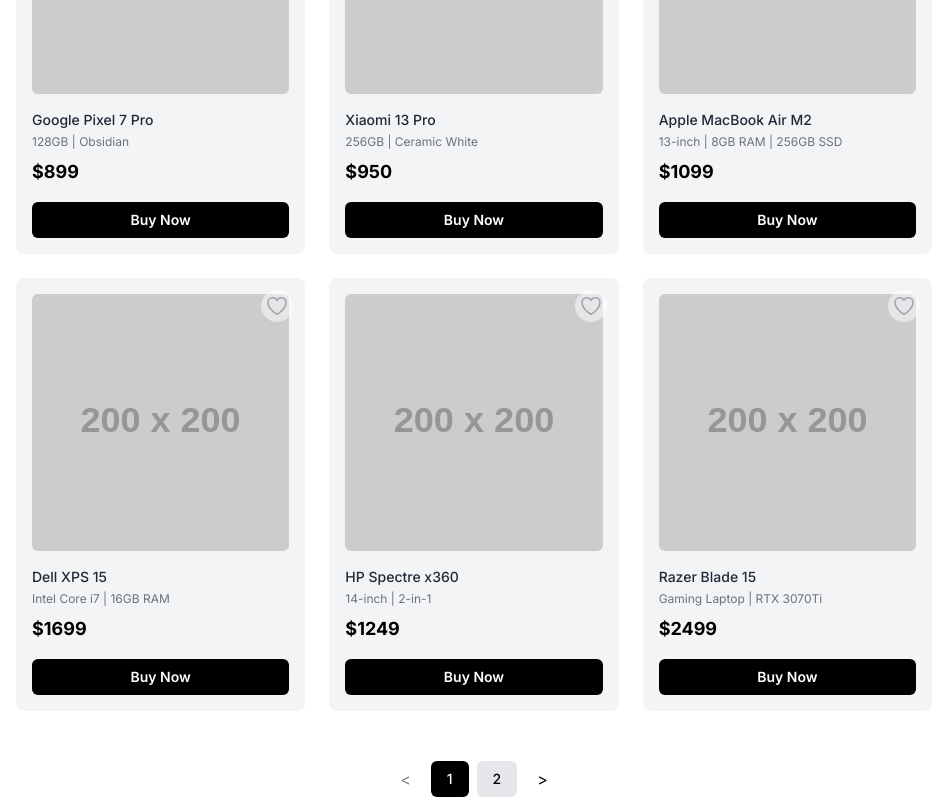
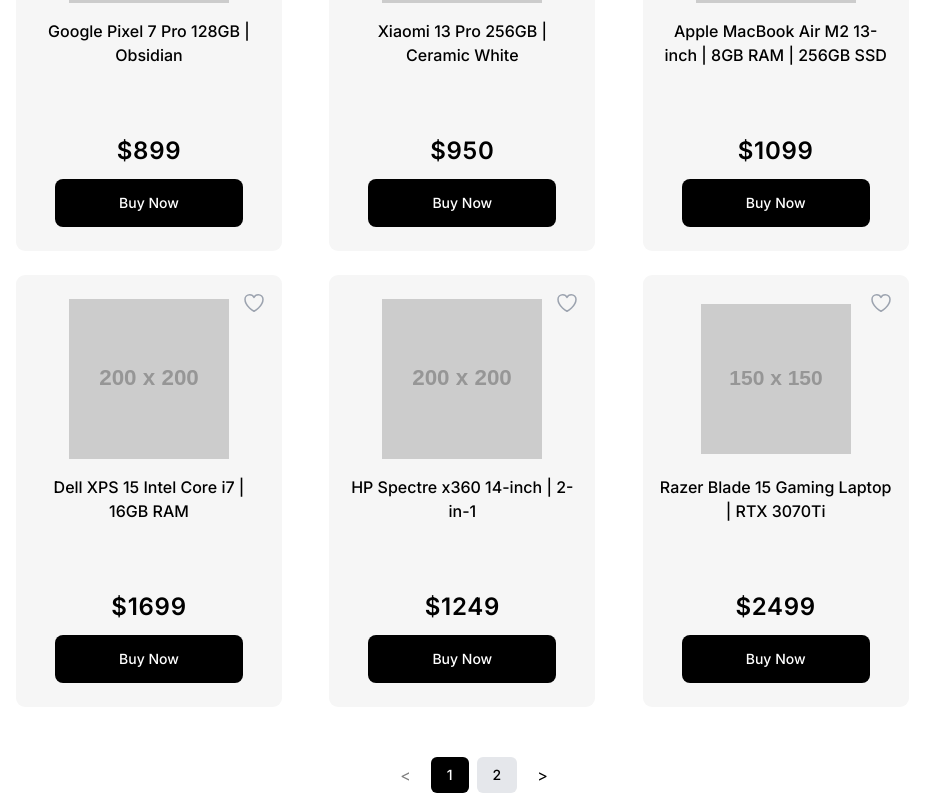
Before and after one commit to eduardobellini/cyber-web-front-Desafio03, a React (Vite) app in the folder vite-project/: page /shop in a window 1280 px wide. Shown: the part 880-1680 px from the top of the page, without its empty margins (324-1271 px from the left). Built offline with nearby package versions, Linux system fonts and the light colour scheme.

Commit message:
refactor: organize component structure and improve styling; update product descriptions in mock data

```diff
--- a/vite-project/src/components/Pagination/pagination.tsx
+++ b/vite-project/src/components/Pagination/pagination.tsx
@@ -44,7 +44,7 @@
   const pages = getPageNumbers();
 
   return (
-    <nav className="flex items-center justify-center space-x-2 mt-12">
+    <nav className="w-full flex items-center justify-center space-x-2 mt-12">
       <button
         onClick={() => onPageChange(currentPage - 1)}
         disabled={currentPage === 1}
--- a/vite-project/src/components/ProductsCard/productCard.tsx
+++ b/vite-project/src/components/ProductsCard/productCard.tsx
@@ -4,7 +4,6 @@
 export interface Product {
   id: number;
   name: string;
-  description?: string;
   price: number;
   image: string;
   brand: string;
@@ -17,39 +16,62 @@
 }
 
 const HeartIcon = ({ filled }: { filled: boolean }) => (
-    <svg xmlns="http://www.w.org/2000/svg" fill={filled ? "#ef4444" : "none"} viewBox="0 0 24 24" strokeWidth={1.5} stroke="currentColor" className="w-6 h-6 text-gray-400 hover:text-red-500 transition-colors">
+    <svg
+      xmlns="http://www.w3.org/2000/svg"
+      fill={filled ? "#EF4444" : "none"}
+      viewBox="0 0 24 24"
+      strokeWidth={1.5}
+      stroke={filled ? "#EF4444" : "#9CA3AF"}
+      className="w-6 h-6 transition-colors"
+    >
         <path strokeLinecap="round" strokeLinejoin="round" d="M21 8.25c0-2.485-2.099-4.5-4.688-4.5-1.935 0-3.597 1.126-4.312 2.733-.715-1.607-2.377-2.733-4.313-2.733C5.1 3.75 3 5.765 3 8.25c0 7.22 9 12 9 12s9-4.78 9-12z" />
     </svg>
 );
 
 const ProductCard: React.FC<ProductCardProps> = ({ product, isFavorite, onToggleFavorite }) => {
   return (
-    <div className="group relative flex flex-col bg-gray-100 rounded-lg p-4 transition-shadow hover:shadow-xl">
+    <div
+      className="
+        relative flex flex-col items-center
+        h-[432px] w-full max-w-[266px]
+        bg-[#F6F6F6] rounded-[9px]
+        pt-6 px-4 pb-6
+      "
+    >
       <button
         onClick={onToggleFavorite}
-        className="absolute top-3 right-3 z-10 p-1 rounded-full bg-white bg-opacity-50 group-hover:bg-opacity-100 transition-opacity"
+        className="absolute top-4 right-4 z-10"
       >
         <HeartIcon filled={isFavorite} />
       </button>
 
-      <div className="aspect-square w-full overflow-hidden rounded-md">
+      <div className="w-full aspect-square max-w-[160px] max-h-[160px] flex items-center justify-center mb-4">
         <img
           src={product.image}
           alt={product.name}
-          className="h-full w-full object-contain object-center transition-transform group-hover:scale-105"
+          className="max-h-full max-w-full object-contain object-center"
         />
       </div>
 
-      <div className="mt-4 flex flex-col flex-grow">
-        <h3 className="text-sm font-medium text-gray-800">{product.name}</h3>
-        {product.description && <p className="mt-1 text-xs text-gray-500">{product.description}</p>}
+      <div className="flex flex-col items-center flex-grow w-full">
+
+        <h3 className="text-base font-medium text-center text-black leading-6 h-[48px]">
+            {product.name}
+        </h3>
 
         <div className="flex-grow" />
 
-        <p className="mt-2 text-lg font-bold text-black">${product.price}</p>
+        <p className="text-2xl font-semibold text-center text-black leading-6 tracking-[.03em] mb-4">
+            ${product.price}
+        </p>
 
-        <Link to={`/product/${product.id}`} className="mt-4">
-            <button className="w-full bg-black text-white rounded-md px-4 py-2 text-sm font-semibold hover:bg-gray-800 transition-colors">
+        <Link to={`/product/${product.id}`} className="w-full flex justify-center">
+            <button
+                className="
+                    h-12 w-[188px] bg-black text-white rounded-lg
+                    text-sm font-medium leading-6
+                "
+            >
                 Buy Now
             </button>
         </Link>
--- a/vite-project/src/components/ShopControls/shopControls.tsx
+++ b/vite-project/src/components/ShopControls/shopControls.tsx
@@ -52,7 +52,7 @@
             </button>
 
             {isDropdownOpen && (
-                <div className="absolute top-full mt-2 w-full bg-white border border-gray-200 rounded-lg shadow-lg z-10">
+                <div className="absolute top-full mt-2 w-full bg-white border border-gray-200 rounded-lg shadow-lg z-30">
                     {sortOptions.map(option => (
                         <button
                             key={option.value}
--- a/vite-project/src/mocks/products.ts
+++ b/vite-project/src/mocks/products.ts
@@ -1,16 +1,16 @@
 import type { Product } from "../components/ProductsCard/productCard";
 
 export const mockProducts: Product[] = [
-  { id: 1, name: 'Apple iPhone 14 Pro 512GB Gold', description: '(MQ233)', price: 1437, image: 'https://placehold.co/200x200', brand: 'Apple' },
-  { id: 2, name: 'Apple iPhone 11 128GB White', description: '(MQ233)', price: 510, image: 'https://placehold.co/200x200', brand: 'Apple' },
-  { id: 3, name: 'Samsung Galaxy S23 Ultra', description: '256GB | Phantom Black', price: 1199, image: 'https://placehold.co/200x200', brand: 'Samsung' },
-  { id: 4, name: 'Google Pixel 7 Pro', description: '128GB | Obsidian', price: 899, image: 'https://placehold.co/200x200', brand: 'Google' },
-  { id: 5, name: 'Xiaomi 13 Pro', description: '256GB | Ceramic White', price: 950, image: 'https://placehold.co/200x200', brand: 'Xiaomi' },
-  { id: 6, name: 'Apple MacBook Air M2', description: '13-inch | 8GB RAM | 256GB SSD', price: 1099, image: 'https://placehold.co/200x200', brand: 'Apple' },
-  { id: 7, name: 'Dell XPS 15', description: 'Intel Core i7 | 16GB RAM', price: 1699, image: 'https://placehold.co/200x200', brand: 'Dell' },
-  { id: 8, name: 'HP Spectre x360', description: '14-inch | 2-in-1', price: 1249, image: 'https://placehold.co/200x200', brand: 'HP' },
-  { id: 9, name: 'Razer Blade 15', description: 'Gaming Laptop | RTX 3070Ti', price: 2499, image: 'https://placehold.co/200x200', brand: 'Razer' },
-  { id: 10, name: 'Logitech G Pro X Superlight', description: 'Wireless Gaming Mouse', price: 159, image: 'https://placehold.co/200x200', brand: 'Logitech' },
-  { id: 11, name: 'Apple Watch Series 9', description: 'GPS 41mm', price: 399, image: 'https://placehold.co/200x200', brand: 'Apple' },
-  { id: 12, name: 'Samsung Galaxy Watch 6', description: 'Classic 47mm Black', price: 369, image: 'https://placehold.co/200x200', brand: 'Samsung' },
+  { id: 1, name: 'Apple iPhone 14 Pro 512GB Gold (MQ233)', price: 1437, image: 'https://placehold.co/200x200', brand: 'Apple' },
+  { id: 2, name: 'Apple iPhone 11 128GB White (MQ233)', price: 510, image: 'https://placehold.co/200x200', brand: 'Apple' },
+  { id: 3, name: 'Samsung Galaxy S23 Ultra 256GB | Phantom Black', price: 1199, image: 'https://placehold.co/200x200', brand: 'Samsung' },
+  { id: 4, name: 'Google Pixel 7 Pro 128GB | Obsidian', price: 899, image: 'https://placehold.co/200x200', brand: 'Google' },
+  { id: 5, name: 'Xiaomi 13 Pro 256GB | Ceramic White', price: 950, image: 'https://placehold.co/200x200', brand: 'Xiaomi' },
+  { id: 6, name: 'Apple MacBook Air M2 13-inch | 8GB RAM | 256GB SSD', price: 1099, image: 'https://placehold.co/200x200', brand: 'Apple' },
+  { id: 7, name: 'Dell XPS 15 Intel Core i7 | 16GB RAM', price: 1699, image: 'https://placehold.co/200x200', brand: 'Dell' },
+  { id: 8, name: 'HP Spectre x360 14-inch | 2-in-1', price: 1249, image: 'https://placehold.co/200x200', brand: 'HP' },
+  { id: 9, name: 'Razer Blade 15 Gaming Laptop | RTX 3070Ti', price: 2499, image: 'https://placehold.co/150x150', brand: 'Razer' },
+  { id: 10, name: 'Logitech G Pro X Superlight Wireless Gaming Mouse', price: 159, image: 'https://placehold.co/200x200', brand: 'Logitech' },
+  { id: 11, name: 'Apple Watch Series 9 GPS 41mm', price: 399, image: 'https://placehold.co/200x200', brand: 'Apple' },
+  { id: 12, name: 'Samsung Galaxy Watch 6 Classic 47mm Black', price: 369, image: 'https://placehold.co/200x200', brand: 'Samsung' },
 ];
--- a/vite-project/src/pages/ProductsPage/index.tsx
+++ b/vite-project/src/pages/ProductsPage/index.tsx
@@ -81,11 +81,13 @@
 
               <ProductGrid products={productsToDisplay} />
 
-              <Pagination
-                currentPage={currentPage}
-                totalPages={totalPages}
-                onPageChange={page => setCurrentPage(page)}
-              />
+              <div className="flex justify-center">
+                    <Pagination
+                        currentPage={currentPage}
+                        totalPages={totalPages}
+                        onPageChange={page => setCurrentPage(page)}
+                    />
+              </div>
           </div>
       </div>
     </main>
```
Also changed, not shown: vite-project/src/App.tsx (indentation only).
